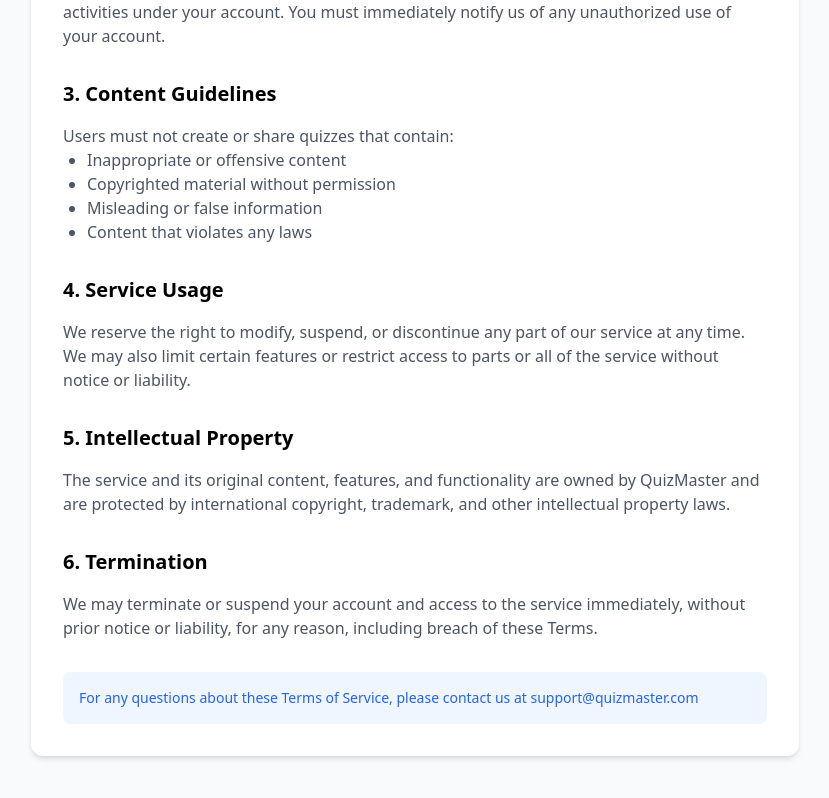
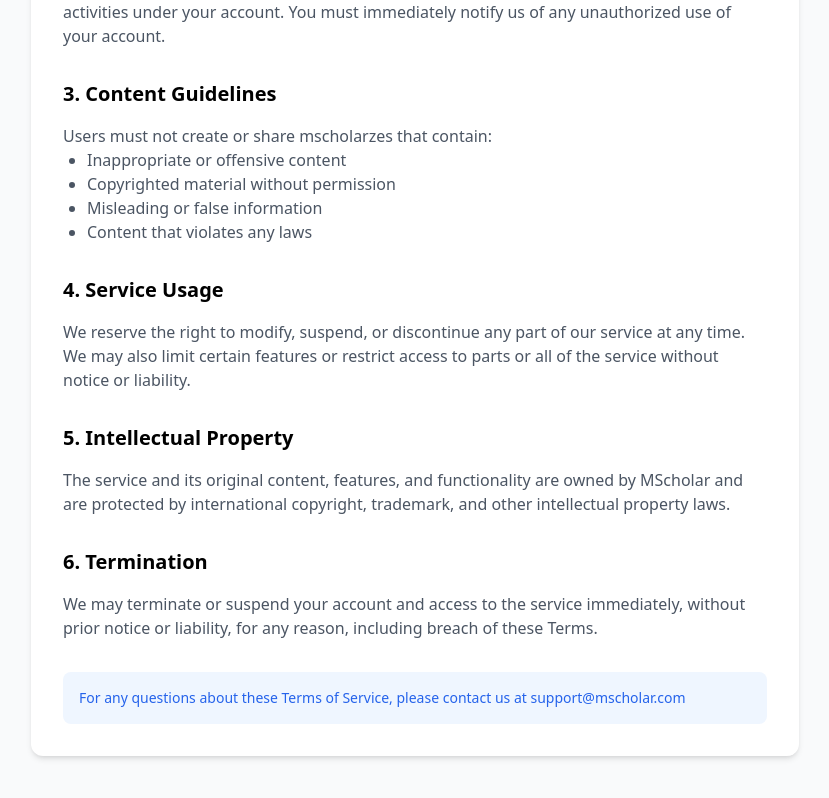
Before and after one commit to arifzaidpp/mscholar, a React (Vite) app in the folder frontend/: page /terms in a window 1280 px wide. Shown: the part 396-1194 px from the top of the page, without its empty margins (225-1054 px from the left). Built offline with nearby package versions, Linux system fonts and the light colour scheme.

Commit message:
changed to mscholar from quizmaster

```diff
--- a/frontend/src/components/Contact/ContactInfo.jsx
+++ b/frontend/src/components/Contact/ContactInfo.jsx
@@ -11,7 +11,7 @@
   {
     icon: Mail,
     title: 'Email',
-    content: 'support@quizmaster.com',
+    content: 'support@mscholar.com',
     description: "We'll respond within 24 hours",
   },
   {
--- a/frontend/src/components/landingPage/Footer.jsx
+++ b/frontend/src/components/landingPage/Footer.jsx
@@ -48,7 +48,7 @@
                 </span>
               </div>
               <p className="text-gray-600 dark:text-gray-300">
-                Empowering educators with secure and engaging quiz solutions.
+                Empowering educators with secure and engaging mscholar solutions.
               </p>
               <div className="flex space-x-4">
                 {socialLinks.map((social, index) => (
@@ -124,7 +124,7 @@
               <div className="flex items-start space-x-3">
                 <Mail className="w-5 h-5 text-blue-600 dark:text-blue-400 mt-1" />
                 <span className="text-gray-600 dark:text-gray-300">
-                  support@quizmaster.com
+                  support@mscholar.com
                 </span>
               </div>
               <div className="flex items-start space-x-3">
--- a/frontend/src/components/landingPage/contact/ContactInfo.jsx
+++ b/frontend/src/components/landingPage/contact/ContactInfo.jsx
@@ -12,7 +12,7 @@
   {
     icon: Mail,
     title: 'Email',
-    content: 'support@quizmaster.com',
+    content: 'support@mscholar.com',
     description: "We'll respond within 24 hours",
     gradient: 'from-purple-500 to-pink-500',
   },
--- a/frontend/src/components/legal/PrivacyPolicy.jsx
+++ b/frontend/src/components/legal/PrivacyPolicy.jsx
@@ -87,7 +87,7 @@
 
             <div className="mt-8 p-4 bg-blue-50 dark:bg-blue-900/20 rounded-lg">
               <p className="text-sm text-blue-600 dark:text-blue-400">
-                For any questions about our Privacy Policy, please contact us at privacy@quizmaster.com
+                For any questions about our Privacy Policy, please contact us at privacy@mscholar.com
               </p>
             </div>
           </div>
--- a/frontend/src/components/legal/TermsOfService.jsx
+++ b/frontend/src/components/legal/TermsOfService.jsx
@@ -34,7 +34,7 @@
 
             <h2 className="text-xl font-semibold mt-8 mb-4">1. Acceptance of Terms</h2>
             <p className="text-gray-600 dark:text-gray-300">
-              By accessing and using QuizMaster, you agree to be bound by these Terms of Service. If you do not agree to these terms, please do not use our service.
+              By accessing and using MScholar, you agree to be bound by these Terms of Service. If you do not agree to these terms, please do not use our service.
             </p>
 
             <h2 className="text-xl font-semibold mt-8 mb-4">2. User Accounts</h2>
@@ -44,7 +44,7 @@
 
             <h2 className="text-xl font-semibold mt-8 mb-4">3. Content Guidelines</h2>
             <p className="text-gray-600 dark:text-gray-300">
-              Users must not create or share quizzes that contain:
+              Users must not create or share mscholarzes that contain:
             </p>
             <ul className="list-disc pl-6 text-gray-600 dark:text-gray-300">
               <li>Inappropriate or offensive content</li>
@@ -60,7 +60,7 @@
 
             <h2 className="text-xl font-semibold mt-8 mb-4">5. Intellectual Property</h2>
             <p className="text-gray-600 dark:text-gray-300">
-              The service and its original content, features, and functionality are owned by QuizMaster and are protected by international copyright, trademark, and other intellectual property laws.
+              The service and its original content, features, and functionality are owned by MScholar and are protected by international copyright, trademark, and other intellectual property laws.
             </p>
 
             <h2 className="text-xl font-semibold mt-8 mb-4">6. Termination</h2>
@@ -70,7 +70,7 @@
 
             <div className="mt-8 p-4 bg-blue-50 dark:bg-blue-900/20 rounded-lg">
               <p className="text-sm text-blue-600 dark:text-blue-400">
-                For any questions about these Terms of Service, please contact us at support@quizmaster.com
+                For any questions about these Terms of Service, please contact us at support@mscholar.com
               </p>
             </div>
           </div>
--- a/frontend/src/components/user/profile/NotificationSettings.jsx
+++ b/frontend/src/components/user/profile/NotificationSettings.jsx
@@ -5,7 +5,7 @@
 export function NotificationSettings() {
   const [settings, setSettings] = useState({
     emailNotifications: true,
-    quizReminders: true,
+    mscholarReminders: true,
     resultAlerts: true,
     marketingEmails: false,
   });
@@ -22,7 +22,7 @@
       id: 'emailNotifications',
       icon: Mail,
       title: 'Email Notifications',
-      description: 'Receive notifications about your quiz activity via email',
+      description: 'Receive notifications about your mscholar activity via email',
     },
     {
       id: 'marketingEmails',
```
